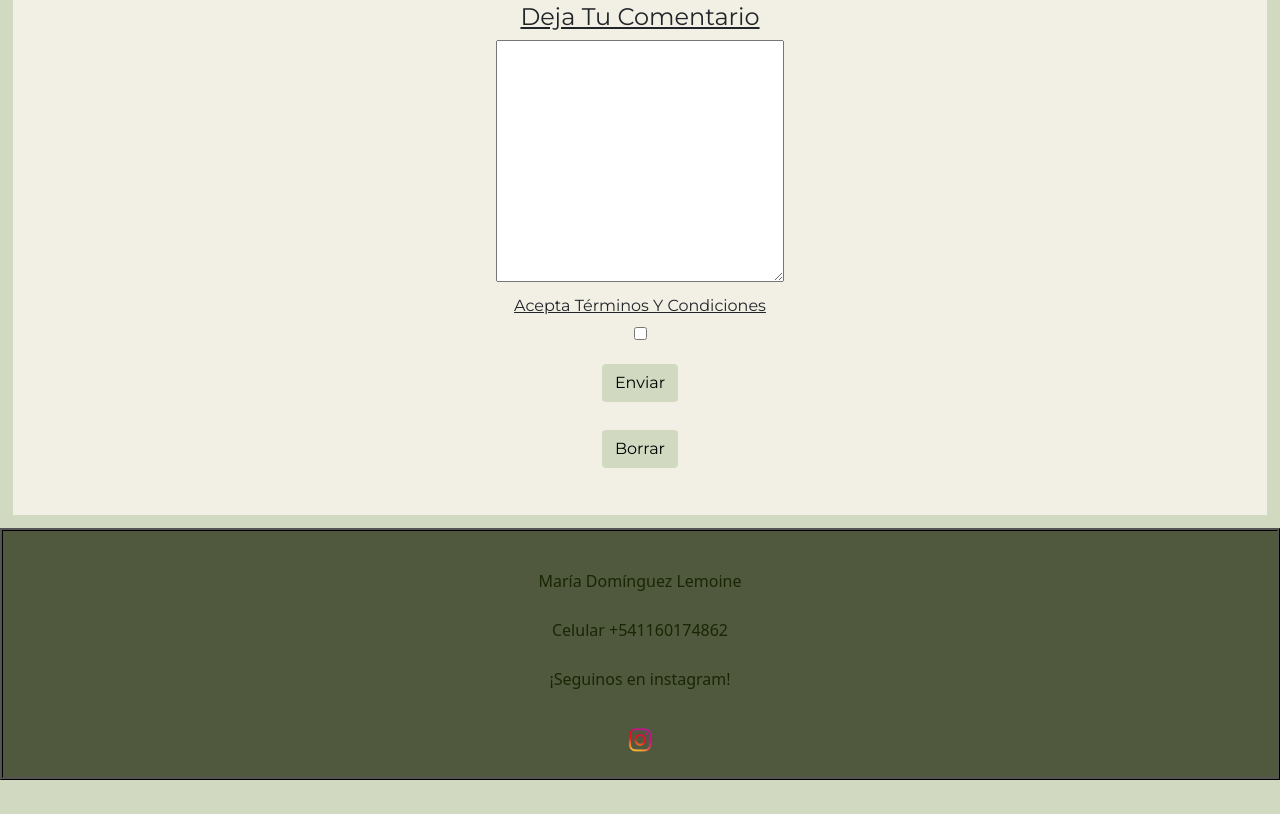
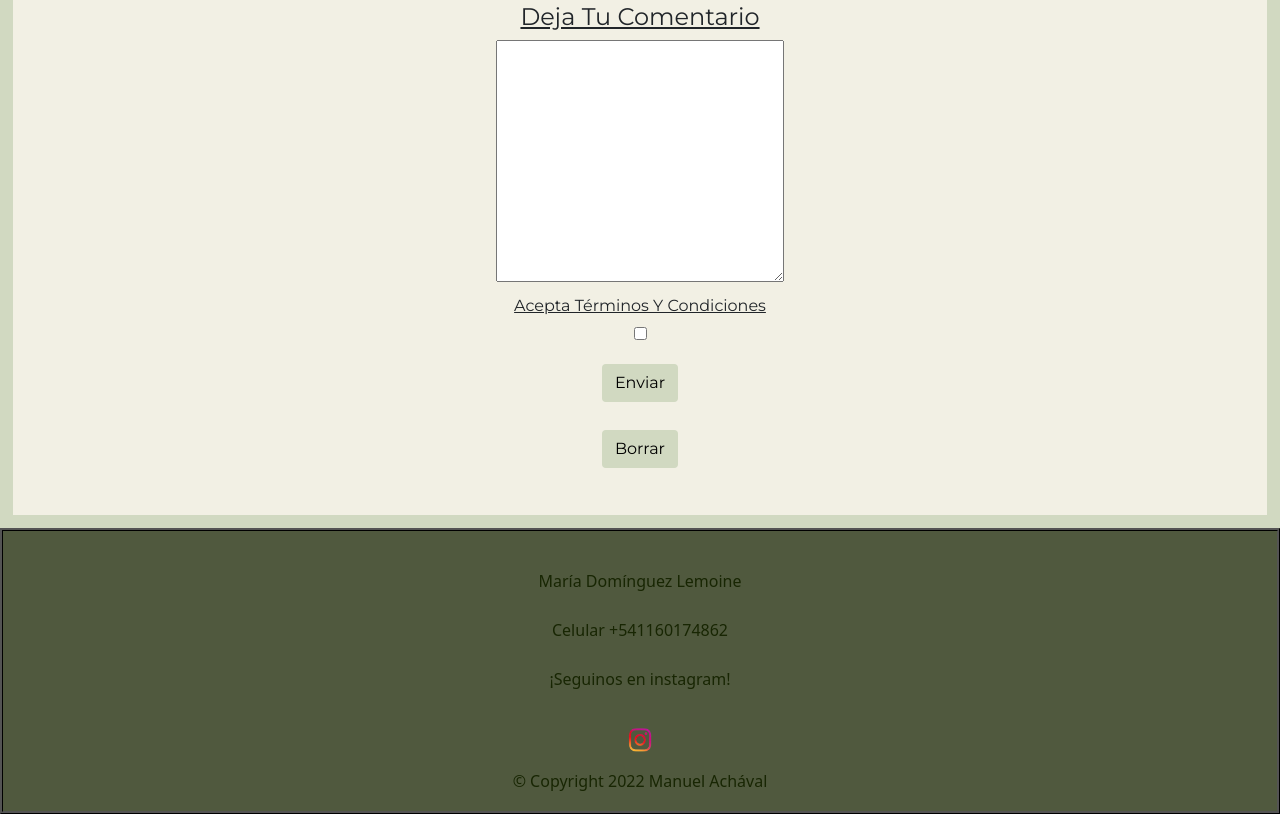
Before and after one commit to ManuelAchaval/proyecto-sass1.5, a website: page paginas/contacto.html in a window 1280 px wide. Shown: the part 981-1795 px from the top of the page. Before the commit the page ends 1761 px from the top, so only its background shows below. Drawn offline with Linux system fonts and the light colour scheme.

Commit message:
puse el copywrite

```diff
--- a/paginas/contacto.html
+++ b/paginas/contacto.html
@@ -75,6 +75,7 @@
     <main>
         <h2> dejanos tu comentario</h2>
         <div>
+            <!-- action="https://formsubmit.co/your@email.com" method="POST" -->
             <form action="dejanostucomentario.php" method="GET" enctype="application/x-www-form-urlencoded">
                 <h4>Nombre</h4>
                 <input type="text" name="Nombre">
@@ -109,6 +110,7 @@
         </section>
         <a href="https://www.instagram.com/pormas_verde/?hl=es-la" class="footer__imgdecoration"><img
                 src="../multimedia/logo-instagram-removebg-preview.png" alt="instagram" title="X+Verde" /></a>
+        <div>&copy; Copyright 2022 Manuel Achával</div>
     </footer>
     <!---------------------------------- javascript ----------------------------------------------------->
     <script src="../js/bootstrap.js"></script>
```
Also changed, not shown: index.html (+1 -0 lines), paginas/beneficios-p-organicos.html (+5 -3 lines), paginas/jabones-otros-productos.html (+1 -0 lines), paginas/shampoo-acondicionador.html (+1 -0 lines), multimedia/photo-2019-10-01-00-16-15.JPG (deleted).
